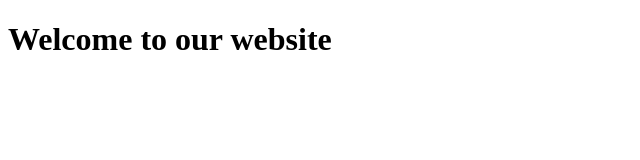
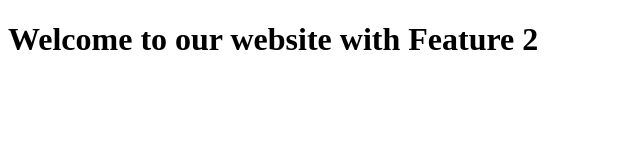
Before and after one commit to ppeeranatdan/wdb-2-version-control-exercise, a plain HTML site: page index.html in a window 1280 px wide. Shown: the whole page, without its empty margins (0-640 px from the left). Drawn offline with Linux system fonts and the light colour scheme.

Commit message:
add feature 2

```diff
--- a/index.html
+++ b/index.html
@@ -4,6 +4,6 @@
     <title>WDB2 Version Control Exercise</title>
   </head>
   <body>
-    <h1>Welcome to our website</h1>
+    <h1>Welcome to our website with Feature 2</h1>
   </body>
 </html>
```
